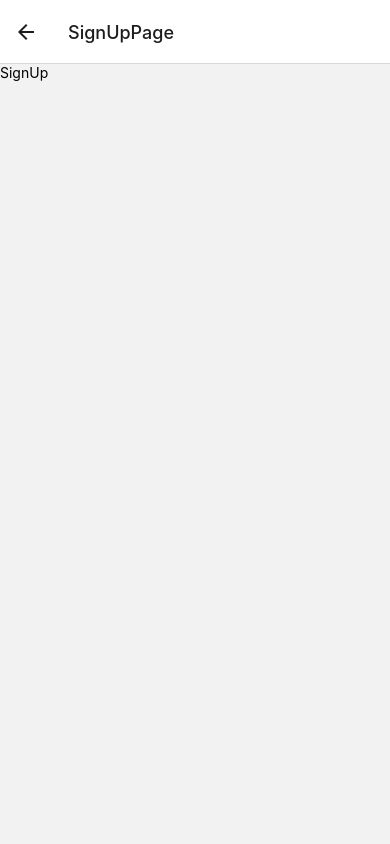
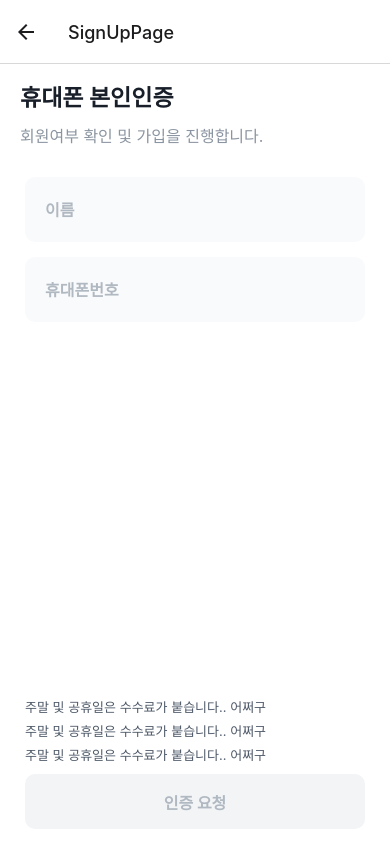
Before and after one commit to hanaro-3rd/frontend, a React Native app in the folder keyLog/: screen /SignUpPage in a window 390 px wide. Built offline with nearby package versions, Linux system fonts and the light colour scheme.

Commit message:
Style: 휴대폰 본인인증 디자인 구현

```diff
--- a/keyLog/package.json
+++ b/keyLog/package.json
@@ -15,7 +15,8 @@
     "react-native": "0.72.3",
     "react-native-restart": "^0.0.27",
     "react-native-safe-area-context": "^4.7.1",
-    "react-native-screens": "^3.22.1"
+    "react-native-screens": "^3.22.1",
+    "react-native-viewport-units": "^0.0.5"
   },
   "devDependencies": {
     "@babel/core": "^7.20.0",
--- a/keyLog/pages/SignUpPage.jsx
+++ b/keyLog/pages/SignUpPage.jsx
@@ -1,14 +1,210 @@
-import {StyleSheet, Text, View} from 'react-native';
-import React from 'react';
+import React, { useEffect, useRef, useState } from 'react';
+import {
+  Keyboard,
+  StyleSheet,
+  Text,
+  TextInput,
+  TouchableOpacity,
+  View,
+} from 'react-native';
+
+const InfoText = ({ text }) => (
+  <Text style={styles.informationText}>{text}</Text>
+);
+
+const InputField = React.forwardRef(({ placeholder, handlePress }, ref) => (
+  <TouchableOpacity style={styles.inputFieldContainer} onPress={handlePress}>
+    <TextInput ref={ref} style={styles.inputField} placeholder={placeholder} />
+  </TouchableOpacity>
+));
 
 const SignUpPage = () => {
+  const [isKeyboardVisible, setKeyboardVisible] = useState(false);
+  const nameInputRef = useRef(null);
+  const phoneNumberInputRef = useRef(null);
+
+  useEffect(() => {
+    const keyboardDidShowListener = Keyboard.addListener(
+      'keyboardDidShow',
+      () => {
+        setKeyboardVisible(true);
+      }
+    );
+    const keyboardDidHideListener = Keyboard.addListener(
+      'keyboardDidHide',
+      () => {
+        setKeyboardVisible(false);
+      }
+    );
+
+    return () => {
+      keyboardDidHideListener.remove();
+      keyboardDidShowListener.remove();
+    };
+  }, []);
+
+  const handleAuthentication = () => {
+    // Authentication logic
+  };
+
+  const infoTexts = [
+    '주말 및 공휴일은 수수료가 붙습니다.. 어쩌구',
+    '주말 및 공휴일은 수수료가 붙습니다.. 어쩌구',
+    '주말 및 공휴일은 수수료가 붙습니다.. 어쩌구',
+  ];
+
   return (
-    <View>
-      <Text>SignUp</Text>
+    <View style={styles.root}>
+      <View style={styles.body}>
+        <View style={styles.bodyHeader}>
+          <Text style={styles.title}>휴대폰 본인인증</Text>
+          <Text style={styles.subtitle}>
+            회원여부 확인 및 가입을 진행합니다.
+          </Text>
+        </View>
+        <View style={styles.bodyMain}>
+          <InputField
+            ref={nameInputRef}
+            placeholder='이름'
+            handlePress={() => nameInputRef.current?.focus()}
+          />
+          <InputField
+            ref={phoneNumberInputRef}
+            placeholder='휴대폰번호'
+            handlePress={() => phoneNumberInputRef.current?.focus()}
+          />
+        </View>
+        <View style={styles.bodyFooter}>
+          {!isKeyboardVisible && (
+            <View style={styles.informationContainer}>
+              {infoTexts.map((text, index) => (
+                <InfoText key={index} text={text} />
+              ))}
+            </View>
+          )}
+          <TouchableOpacity
+            style={styles.submitButton}
+            onPress={handleAuthentication}
+          >
+            <Text style={styles.buttonText}>인증 요청</Text>
+          </TouchableOpacity>
+        </View>
+      </View>
     </View>
   );
 };
 
+const commonTextStyle = {
+  fontFamily: 'Inter',
+  fontStyle: 'normal',
+};
+
+const styles = StyleSheet.create({
+  root: {
+    flex: 1,
+    flexDirection: 'column',
+    alignItems: 'flex-start',
+    backgroundColor: '#F2F4F6',
+  },
+  title: {
+    ...commonTextStyle,
+    color: '#191F29',
+    fontSize: 23,
+    fontWeight: '700',
+  },
+  subtitle: {
+    ...commonTextStyle,
+    color: '#8B95A1',
+    fontSize: 16,
+    fontWeight: '400',
+  },
+  body: {
+    flexDirection: 'column',
+    alignItems: 'flex-start',
+    flexGrow: 1,
+    flexShrink: 0,
+    flexBasis: 0,
+    alignSelf: 'stretch',
+  },
+  bodyHeader: {
+    flexDirection: 'column',
+    justifyContent: 'center',
+    alignItems: 'flex-start',
+    gap: 10,
+    alignSelf: 'stretch',
+    backgroundColor: '#FFF',
+    paddingVertical: 15,
+    paddingHorizontal: 20,
+  },
+  bodyMain: {
+    flexDirection: 'column',
+    alignItems: 'center',
+    gap: 15,
+    flexGrow: 1,
+    flexShrink: 0,
+    flexBasis: 0,
+    alignSelf: 'stretch',
+    backgroundColor: '#FFF',
+    paddingVertical: 15,
+    paddingHorizontal: 25,
+  },
+  inputFieldContainer: {
+    height: 65,
+    alignItems: 'center',
+    gap: 10,
+    alignSelf: 'stretch',
+    backgroundColor: '#F9FAFB',
+    flexDirection: 'row',
+    paddingVertical: 0,
+    paddingHorizontal: 20,
+    borderRadius: 10,
+  },
+  inputField: {
+    ...commonTextStyle,
+    color: '#B0B8C1',
+    fontSize: 16,
+    fontWeight: '700',
+  },
+  informationText: {
+    ...commonTextStyle,
+    color: '#4E5968',
+    fontSize: 13,
+    fontWeight: '400',
+  },
+  bodyFooter: {
+    flexDirection: 'column',
+    justifyContent: 'flex-end',
+    alignItems: 'center',
+    gap: 10,
+    alignSelf: 'stretch',
+    backgroundColor: '#FFF',
+    paddingVertical: 15,
+    paddingHorizontal: 25,
+  },
+  informationContainer: {
+    flexDirection: 'column',
+    justifyContent: 'center',
+    alignItems: 'flex-start',
+    gap: 5,
+    alignSelf: 'stretch',
+  },
+  buttonText: {
+    ...commonTextStyle,
+    color: '#B0B8C1',
+    fontSize: 16,
+    fontWeight: '700',
+  },
+  submitButton: {
+    height: 55,
+    justifyContent: 'center',
+    alignItems: 'center',
+    gap: 10,
+    alignSelf: 'stretch',
+    backgroundColor: '#F2F4F6',
+    flexDirection: 'row',
+    padding: 10,
+    borderRadius: 10,
+  },
+});
+
 export default SignUpPage;
-
-const styles = StyleSheet.create({});
```
Also changed, not shown: 1 other file (tests, documents, lock files or other folders).
